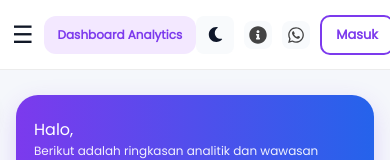
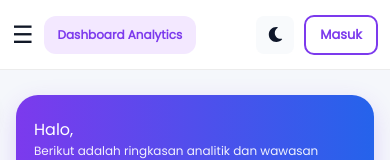
Before and after one commit to Jihan354/smart-budget-app, a React app in the folder frontend/: page / in a window 390 px wide. Shown: the top 160 px of the page. Built offline with nearby package versions, Linux system fonts and the light colour scheme; the HTML template or start-up script is replaced by a standard one.

Commit message:
improve mobile navbar and simplify layout

```diff
--- a/frontend/src/components/layout/Navbar.jsx
+++ b/frontend/src/components/layout/Navbar.jsx
@@ -43,19 +43,6 @@ export default function Navbar({
         <button className="theme-btn" onClick={() => setDarkMode(!darkMode)}>
           {darkMode ? <FaSun /> : <FaMoon />}
         </button>
-
-        <p className="terms-btn" onClick={() => setShowTerms(true)}>
-          <FaInfoCircle />
-          <span>Syarat dan Ketentuan</span>
-        </p>
-
-        <p
-          className="wa-btn"
-          onClick={() => window.open("https://wa.me/6281216341853", "_blank")}
-        >
-          <FaWhatsapp />
-          <span>Hubungi Kami</span>
-        </p>
 
         {/* ===================================== */}
         {/* LOGIN / LOGOUT */}
```
